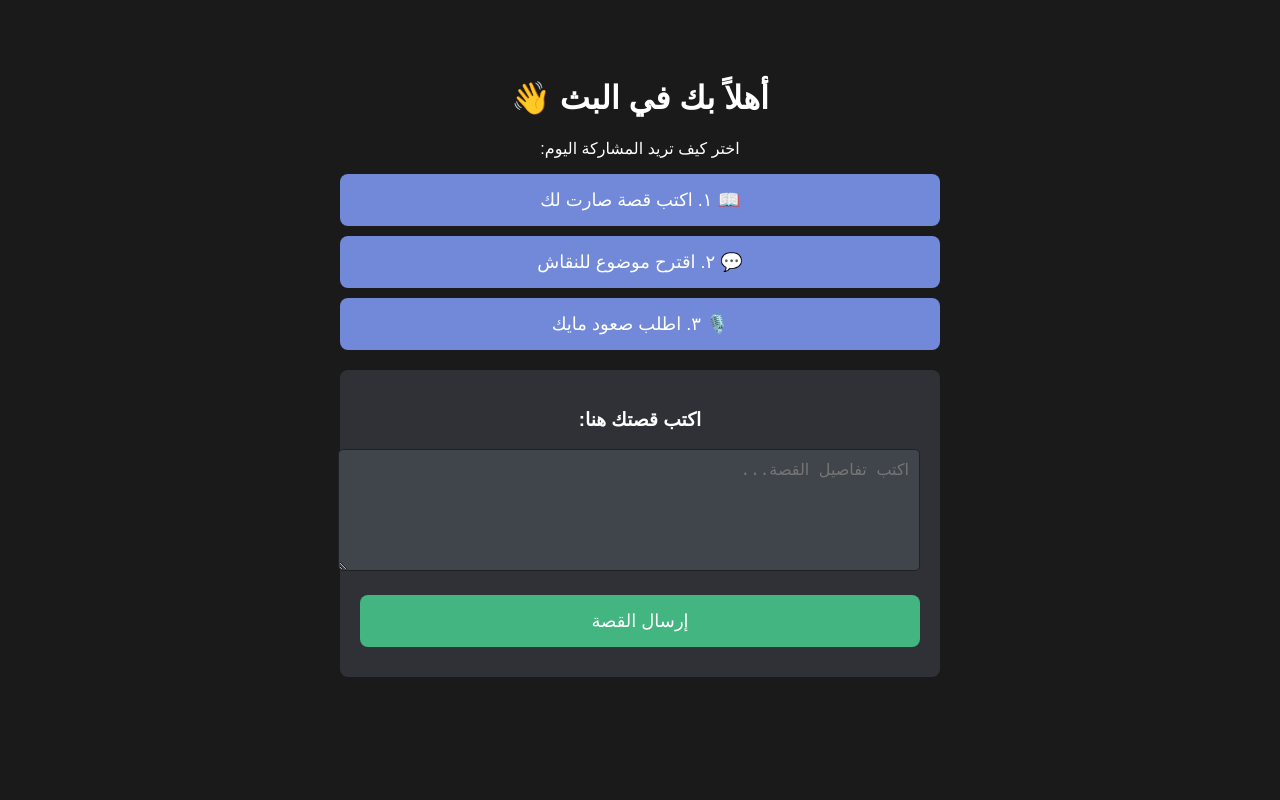
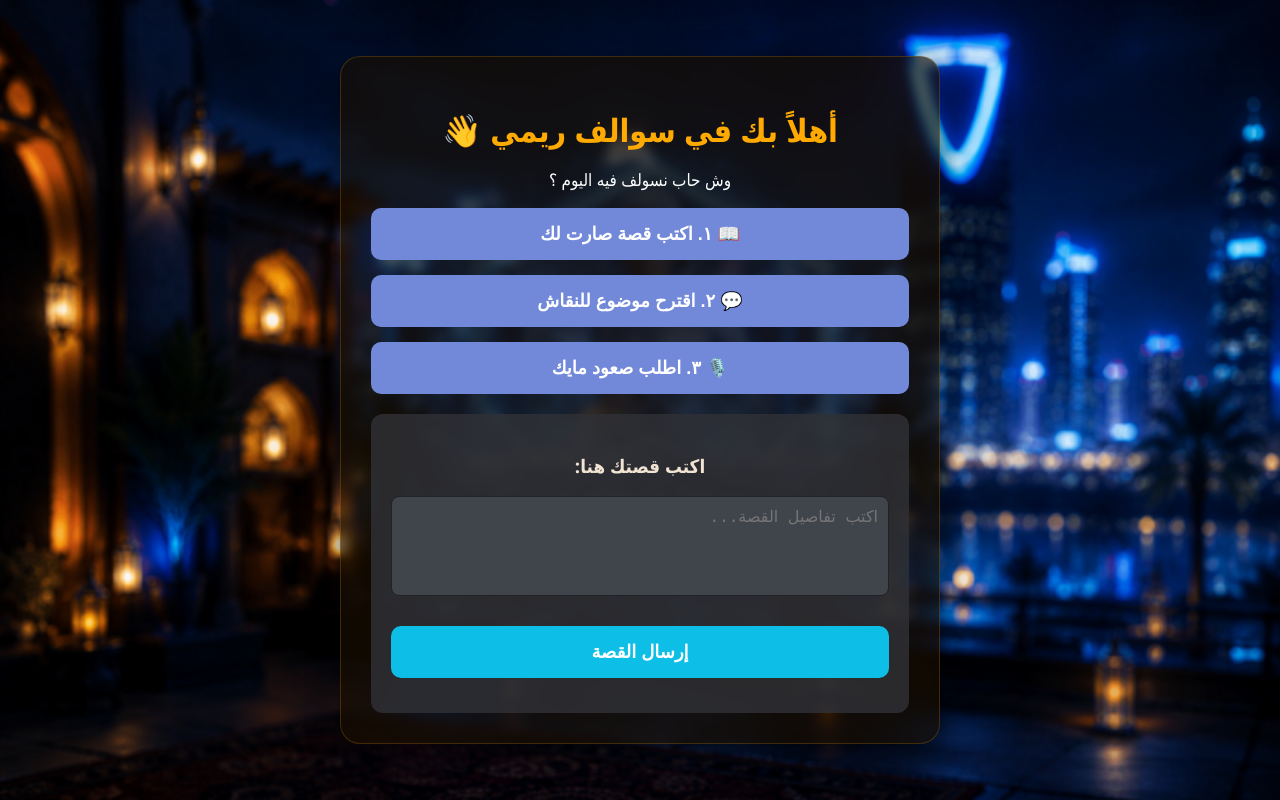
Before and after one commit to Remy-9/my-stream-app, a website: page index.html in a window 1280 px wide. Both pictures are taken after a click on the button "📖 ١. اكتب قصة صارت لك". Drawn offline with nearby package versions, Linux system fonts and the light colour scheme; no server answers.

Commit message:
Add files via upload

```diff
--- a/index.html
+++ b/index.html
@@ -6,13 +6,79 @@
     <title>موقع تفاعل البث</title>
     <script src="/socket.io/socket.io.js"></script>
     <style>
-        body { font-family: Arial, sans-serif; text-align: center; background-color: #1a1a1a; color: white; padding: 50px; }
-        .container { max-width: 600px; margin: auto; }
-        .btn { display: block; width: 100%; padding: 15px; margin: 10px 0; font-size: 18px; border: none; border-radius: 8px; cursor: pointer; background-color: #7289da; color: white; }
+        * { box-sizing: border-box; }
+
+        body {
+            font-family: 'Segoe UI', Tahoma, Geneva, Verdana, sans-serif;
+            margin: 0;
+            padding: 50px;
+            display: flex;
+            flex-direction: column;
+            align-items: center;
+            min-height: 100vh;
+            /* ضبط الخلفية بشكل صحيح لتظهر بالكامل وتثبت عند التمرير */
+            background-image: url('logo mom.webp');
+            background-size: cover;
+            background-position: center;
+            background-repeat: no-repeat;
+            background-attachment: fixed;
+            color: #f1e4d3;
+            text-align: center;
+        }
+
+        .container {
+            width: 100%;
+            max-width: 600px;
+            margin: auto;
+            background: rgba(26, 15, 0, 0.65); /* خلفية شبه شفافة داكنة لتوفر وضوح ممتاز للنصوص والرسائل */
+            backdrop-filter: blur(5px);
+            padding: 30px;
+            border-radius: 20px;
+            border: 1px solid rgba(255, 170, 0, 0.2);
+            box-shadow: 0 10px 30px rgba(0,0,0,0.5);
+        }
+
+        .btn {
+            display: block;
+            width: 100%;
+            padding: 15px;
+            margin: 15px 0;
+            font-size: 18px;
+            border: none;
+            border-radius: 10px;
+            cursor: pointer;
+            background-color: #7289da;
+            color: white;
+            font-weight: bold;
+            transition: background 0.2s ease;
+        }
+
         .btn:hover { background-color: #5b73c7; }
-        .box { display: none; background: #2f3136; padding: 20px; border-radius: 8px; margin-top: 20px; }
-        textarea { width: 100%; height: 100px; border-radius: 5px; padding: 10px; font-size: 16px; margin-bottom: 10px; background-color: #40444b; color: white; border: 1px solid #202225; }
-        #statusText { color: #faa61a; font-weight: bold; margin-top: 10px; }
+
+        .box {
+            display: none;
+            background: rgba(47, 49, 54, 0.85);
+            padding: 20px;
+            border-radius: 12px;
+            margin-top: 20px;
+        }
+
+        textarea {
+            width: 100%;
+            height: 100px;
+            border-radius: 8px;
+            padding: 10px;
+            font-size: 16px;
+            margin-bottom: 10px;
+            background-color: #40444b;
+            color: white;
+            border: 1px solid #202225;
+            resize: none;
+        }
+
+        #statusText { color: #faa61a; font-weight: bold; margin-top: 10px; font-size: 17px; }
+        h1 { color: #ffaa00; margin-bottom: 10px; }
+        p { color: #ffffff; font-size: 17px; }
     </style>
 </head>
 <body>
@@ -20,8 +86,8 @@
     <audio id="adminAudio" autoplay></audio>
 
     <div class="container">
-        <h1>أهلاً بك في البث 👋</h1>
-        <p>اختر كيف تريد المشاركة اليوم:</p>
+        <h1>أهلاً بك في سوالف ريمي  👋</h1>
+        <p>وش حاب نسولف فيه اليوم ؟</p>
 
         <button class="btn" onclick="showSection('storyBox')">📖 ١. اكتب قصة صارت لك</button>
         <button class="btn" onclick="showSection('topicBox')">💬 ٢. اقترح موضوع للنقاش</button>
@@ -30,18 +96,18 @@
         <div id="storyBox" class="box">
             <h3>اكتب قصتك هنا:</h3>
             <textarea id="storyText" placeholder="اكتب تفاصيل القصة..."></textarea>
-            <button class="btn" style="background-color: #43b581;" onclick="submitStory()">إرسال القصة</button>
+            <button class="btn" style="background-color: #0dbfe7;" onclick="submitStory()">إرسال القصة</button>
         </div>
 
         <div id="topicBox" class="box">
-            <h3>ما هو الموضوع الذي تريد طرحه؟</h3>
+            <h3>ما هو الموضوع الذي تريد طرحه?</h3>
             <textarea id="topicText" placeholder="اكتب الموضوع باختصار..."></textarea>
-            <button class="btn" style="background-color: #43b581;" onclick="submitTopic()">إرسال الموضوع</button>
+            <button class="btn" style="background-color: #0dbfe7;" onclick="submitTopic()">إرسال الموضوع</button>
         </div>
 
         <div id="micBox" class="box">
             <h3>طلب صعود مايك</h3>
-            <button id="micBtn" class="btn" style="background-color: #faa61a;" onclick="askForMic()">طلب انضمام للقائمة 🎙️</button>
+            <button id="micBtn" class="btn" style="background-color: #0dbfe7;" onclick="askForMic()">طلب انضمام للقائمة 🎙️</button>
             <div id="statusText"></div>
         </div>
     </div>
@@ -78,7 +144,6 @@
         }
 
         function askForMic() {
-            // هنا يفضل إرسال اسم المتابع لتظهر للوحة، سيفترض الكود أن السيرفر يتعامل معها تلقائياً
             socket.emit('requestMic');
             document.getElementById('statusText').innerText = "تم وضعك في قائمة الانتظار.. انتظر قبول ريمي ⏳";
             document.getElementById('micBtn').disabled = true;
@@ -97,7 +162,7 @@
                     // إضافة مسار الصوت الخاص بالمتابع إلى الاتصال لكي يسمعه الستريمر
                     localStream.getTracks().forEach(track => peerConnection.addTrack(track, localStream));
 
-                    // 🔥 استقبال الصوت القادم من الستريمر وتشغيله للمتابع
+                    // استقبال الصوت القادم من الستريمر وتشغيله للمتابع
                     peerConnection.ontrack = (event) => {
                         console.log("تم استقبال صوت الستريمر بنجاح!");
                         const adminAudio = document.getElementById('adminAudio');
@@ -131,7 +196,7 @@
             if(status === 'disconnected') {
                 document.getElementById('statusText').innerText = "تم إنزالك من المايك أو رفض الطلب.";
                 document.getElementById('micBtn').disabled = false;
-                document.getElementById('micBtn').style.backgroundColor = "#faa61a";
+                document.getElementById('micBtn').style.backgroundColor = "#0dbfe7";
 
                 // إغلاق المايك والاتصال تماماً ونفض الـ audio object
                 if (localStream) localStream.getTracks().forEach(track => track.stop());
@@ -141,7 +206,7 @@
             }
         });
 
-        // 🔥 الاستماع لأمر كتم المايك القادم من لوحة الستريمر
+        // الاستماع لأمر كتم المايك القادم من لوحة الستريمر
         socket.on('userMicControl', (data) => {
             if (localStream && localStream.getAudioTracks().length > 0) {
                 localStream.getAudioTracks()[0].enabled = !data.mute;
```
